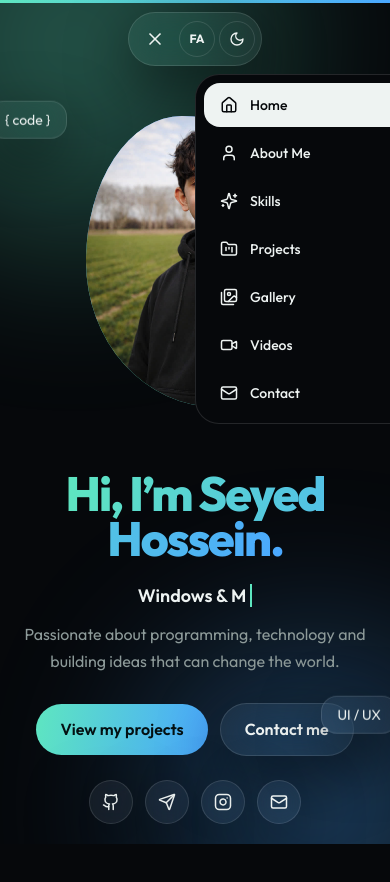
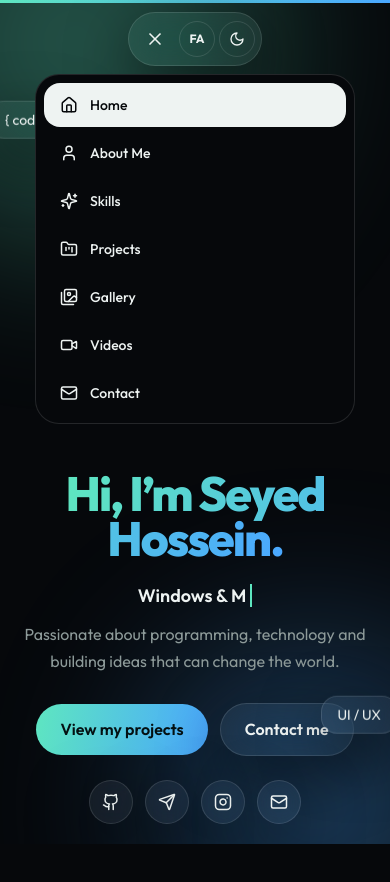
Before and after one commit to seyedhosseinhosseini133-spec/seyed-portfolio, a Next.js app: page / in a window 390 px wide. Both pictures are taken after a click on the button 155 px from the left and 39 px from the top of the page. Shown: the top 882 px of the page. Built offline with nearby package versions, Linux system fonts and the light colour scheme.

Commit message:
Fix mobile menu panel centering (framer-motion transform overrode -translate-x-1/2)

```diff
--- a/components/Chrome.tsx
+++ b/components/Chrome.tsx
@@ -77,10 +77,11 @@ export function Nav() {
             {theme === 'dark' ? <Moon size={16} /> : <Sun size={16} />}
           </button>
         </nav>
+        <div className="pointer-events-none absolute left-1/2 top-full mt-2 w-[calc(100vw-32px)] max-w-[320px] -translate-x-1/2">
           <AnimatePresence>
             {open && (
               <motion.div initial={{ opacity: 0, y: -10, scale: .97 }} animate={{ opacity: 1, y: 0, scale: 1 }} exit={{ opacity: 0, y: -10, scale: .97 }} transition={{ type: 'spring', stiffness: 380, damping: 30 }}
-              className="absolute left-1/2 top-full mt-2 flex max-h-[calc(100dvh-84px)] w-[calc(100vw-32px)] max-w-[320px] -translate-x-1/2 flex-col gap-1 overflow-y-auto overscroll-contain rounded-3xl border border-[var(--bd)] bg-[var(--bg)] p-2 shadow-[var(--sh)]">
+                className="pointer-events-auto flex max-h-[calc(100dvh-84px)] w-full flex-col gap-1 overflow-y-auto overscroll-contain rounded-3xl border border-[var(--bd)] bg-[var(--bg)] p-2 shadow-[var(--sh)]">
                 {LINKS.map(([id, Icon]) => (
                   <a key={id} href={`#${id}`} onClick={() => setOpen(false)} className={`relative flex items-center gap-3 rounded-2xl px-4 py-3 text-sm transition-colors ${active === id ? 'text-bg' : 'text-tx'}`}>
                     {active === id && <motion.span layoutId="pill-m" className="absolute inset-0 -z-0 rounded-2xl bg-tx" transition={{ type: 'spring', stiffness: 400, damping: 32 }} />}
@@ -91,6 +92,7 @@ export function Nav() {
               </motion.div>
             )}
           </AnimatePresence>
+        </div>
       </div>
     </>
   )
```
Lines whose indentation alone changed are shown as unchanged.
